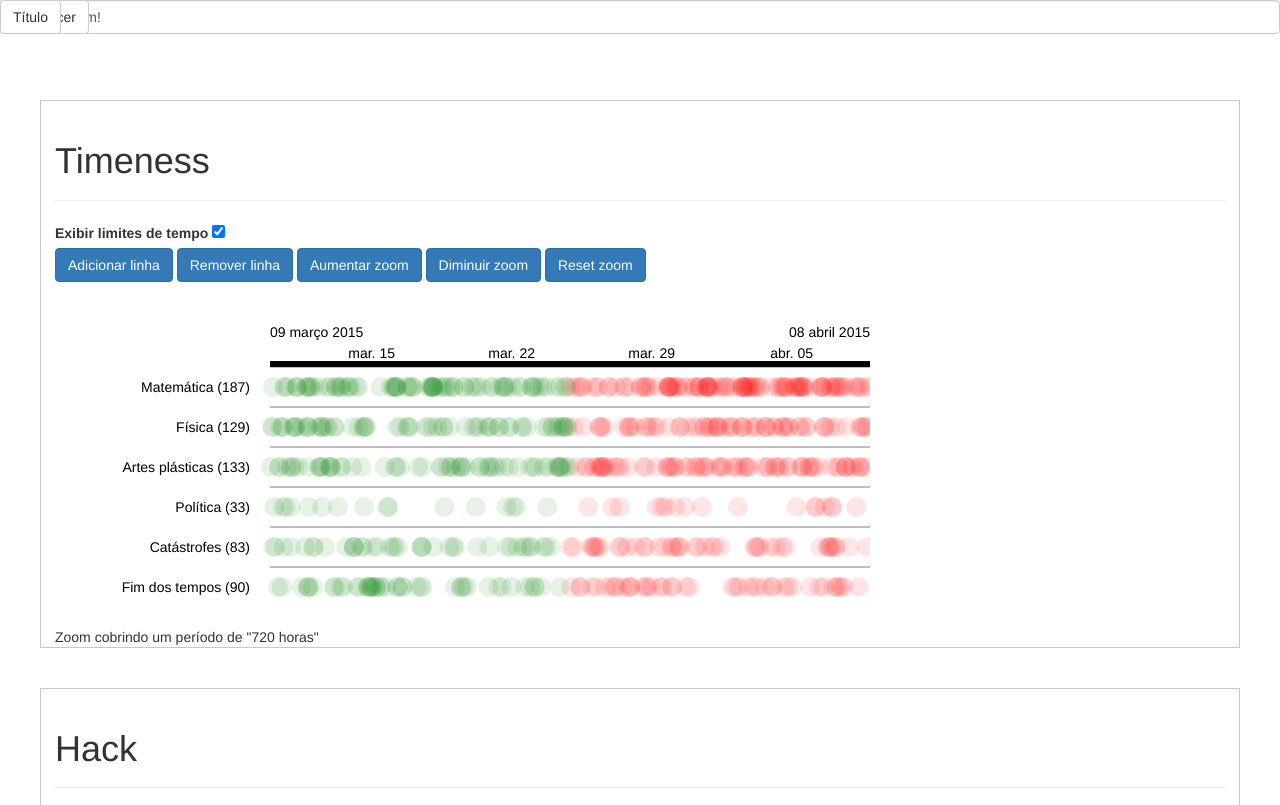
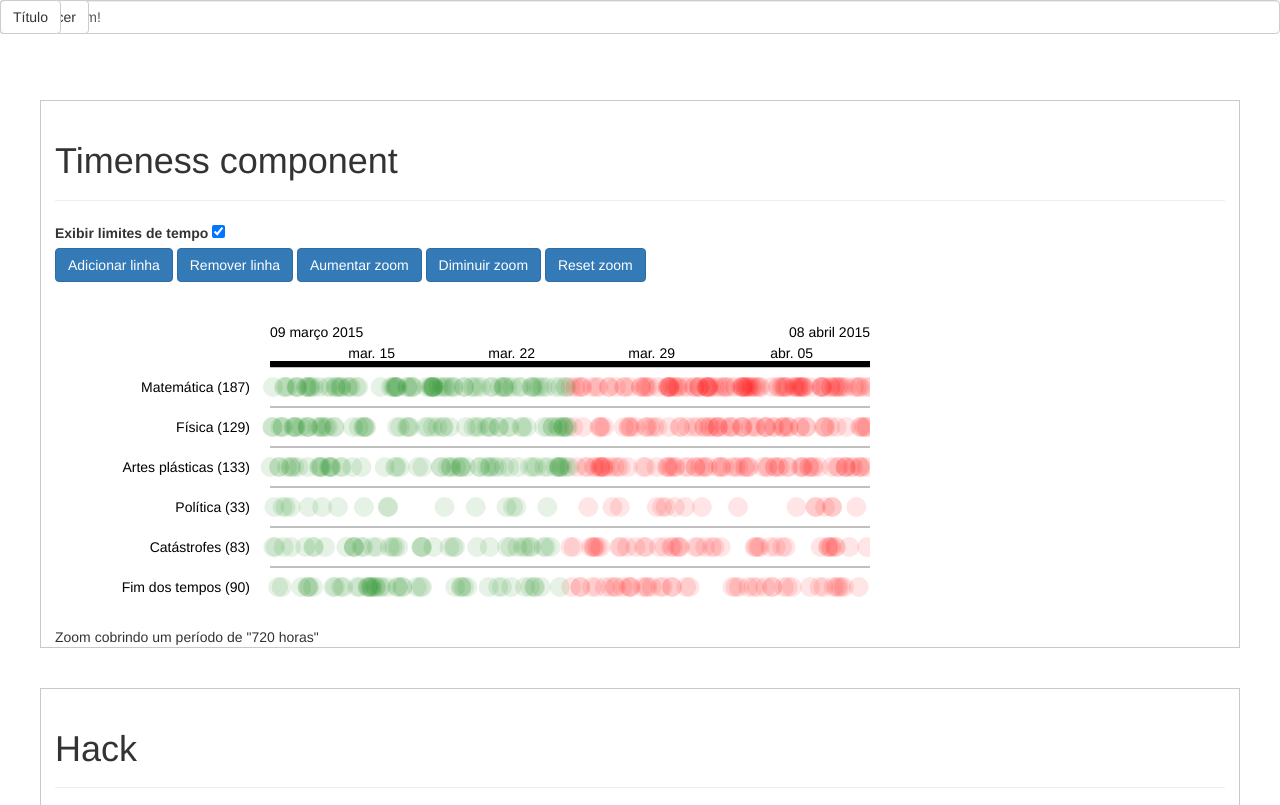
Before and after one commit to spock74/timeness, a website: page index.html in a window 1280 px wide. Shown: the top 805 px of the page. Drawn offline with nearby package versions, Linux system fonts and the light colour scheme; some packages are replaced by stand-ins of ours; a script that the page names is missing; files whose address does not match are found by name.

Commit message:
first commit fom c9

```diff
--- a/index.html
+++ b/index.html
@@ -21,7 +21,7 @@
         <div class="container">
             <div class="row">
                 <div class="page-header">
-                     <h1>Timeness</h1>
+                     <h1>Timeness component</h1>
                 </div>
             </div>
         </div>
```
Also changed, not shown: .c9/metadata/workspace/index.html (added), 6 other files.
